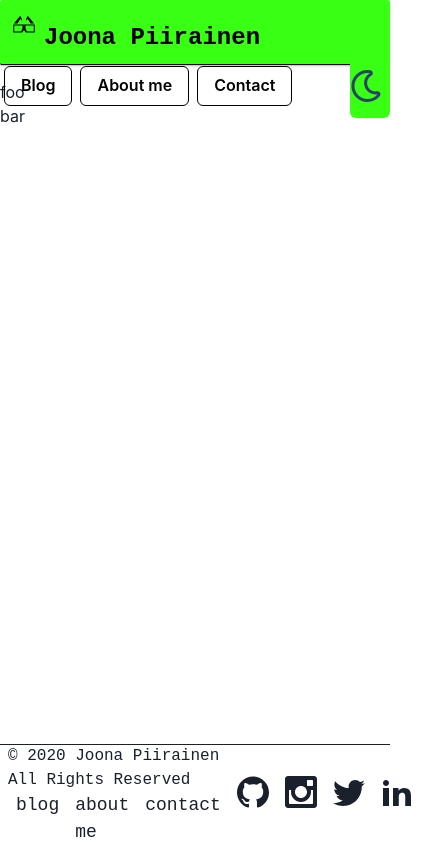
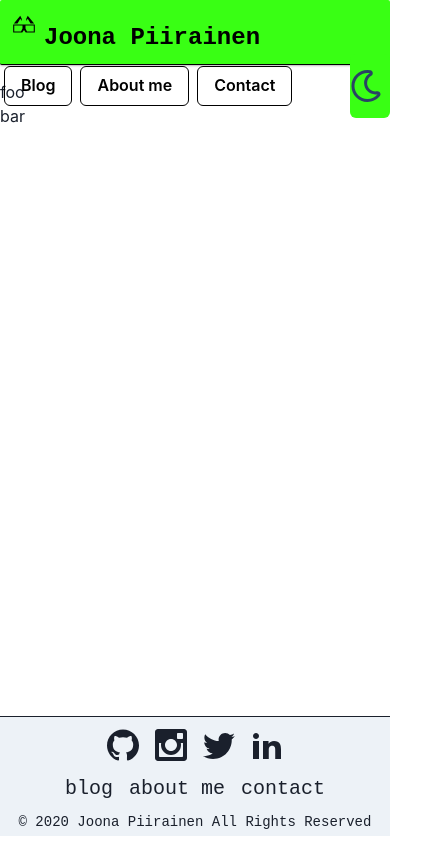
Before and after one commit to japiirainen/new-personal-website, a Next.js app: page / in a window 390 px wide. Shown: the whole page, 421 px wide, since content can reach past the window. Built offline with nearby package versions, Linux system fonts and the light colour scheme.

Commit message:
make footer responsive

```diff
--- a/_includes/Footer.tsx
+++ b/_includes/Footer.tsx
@@ -3,20 +3,20 @@ import NextLink from 'next/link'
 import { ImInstagram, ImGithub, ImTwitter, ImLinkedin2 } from 'react-icons/im'
 import { config } from 'api'
 
-const FooterNextLinks: React.FC = () => {
+const FooterLinks: React.FC = () => {
 	return (
-		<Flex direction={'row'}>
-			<ChakraLink mx={2} fontFamily={'main'} fontSize={18}>
+		<Flex direction={'row'} justifyContent={{ base: 'center', md: 'flex-start' }} mb={2}>
+			<ChakraLink mx={2} fontFamily={'main'} fontSize={20}>
 				<NextLink href={'/blog'}>
 					<a>blog</a>
 				</NextLink>
 			</ChakraLink>
-			<ChakraLink mx={2} fontFamily={'main'} fontSize={18}>
+			<ChakraLink mx={2} fontFamily={'main'} fontSize={20}>
 				<NextLink href={'/about'}>
 					<a>about me</a>
 				</NextLink>
 			</ChakraLink>
-			<ChakraLink mx={2} fontFamily={'main'} fontSize={18}>
+			<ChakraLink mx={2} fontFamily={'main'} fontSize={20}>
 				<NextLink href={'/contact'}>
 					<a>contact</a>
 				</NextLink>
@@ -62,17 +62,32 @@ export const Footer: React.FC = () => {
 			as={'footer'}
 			position={'absolute'}
 			bottom={0}
-			h={100}
+			h={{ base: 120, md: 100 }}
 			borderTop={'1px'}
 			w={'100%'}
-			justifyContent={'space-between'}
 			alignItems={'center'}
+			direction={{ base: 'column-reverse', md: 'row' }}
+			mb={2}
+			bg={'gray.100'}
+			justifyContent={'space-around'}
 		>
-			<Flex direction={'column'} mr={'auto'} ml={2}>
-				<Text fontFamily={'main'}>© 2020 Joona Piirainen All Rights Reserved</Text>
-				<FooterNextLinks />
+			<Flex
+				direction={'column'}
+				alignContent={{ base: 'center' }}
+				mr={'auto'}
+				ml={{ base: 'auto', md: 2 }}
+			>
+				<FooterLinks />
+				<Text fontFamily={'main'} fontSize={{ base: 'sm', md: 'md' }}>
+					© 2020 Joona Piirainen All Rights Reserved
+				</Text>
 			</Flex>
-			<Flex ml={'auto'} mr={2}>
+			<Flex
+				ml={'auto'}
+				mt={{ base: 2, md: 0 }}
+				mr={{ base: 'auto', md: 2 }}
+				alignContent={{ base: 'center' }}
+			>
 				<FooterSocials />
 			</Flex>
 		</Flex>
```
